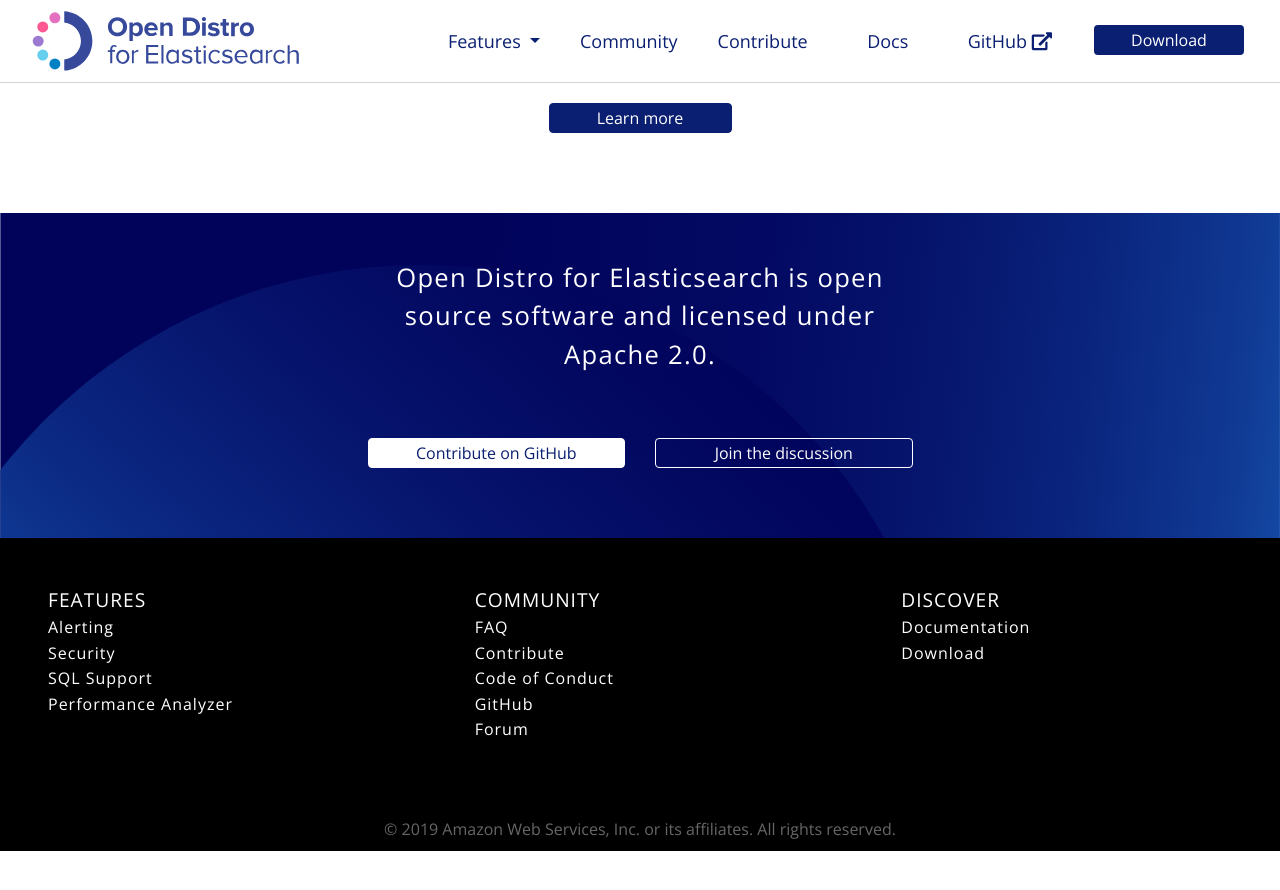
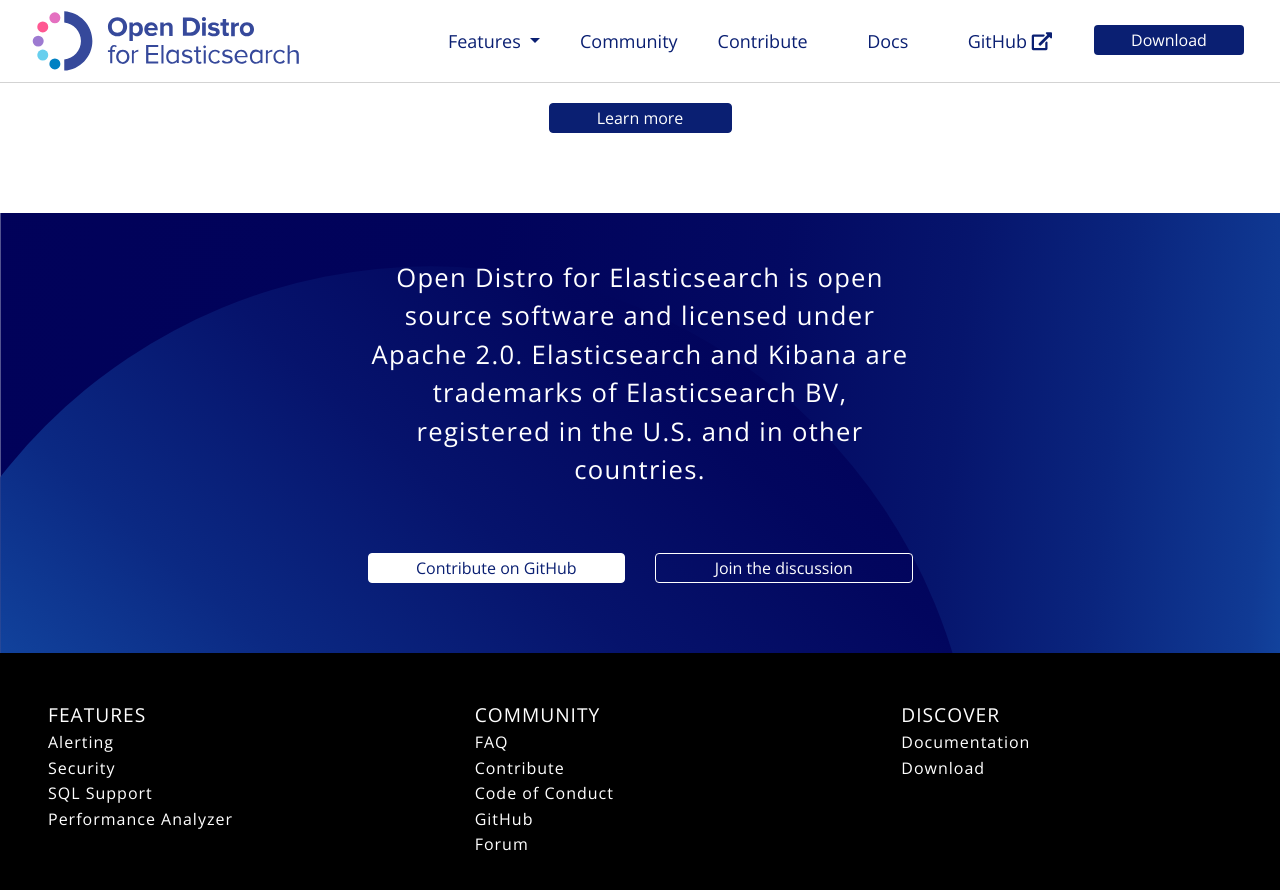
Before and after one commit to opendistro/for-elasticsearch, a Jekyll site: the page built from index.md, in a window 1280 px wide and 900 px high, scrolled down 3687 px. Shown: the top 890 px of the window. Built offline with Jekyll 4.4.1, drawn with Linux system fonts in a browser that asks for light colours; before the commit the page ends 4538 px from its top, so only the background shows below that.

Commit message:
Add trademarks attribution
According to https://www.elastic.co/legal/trademarks you must clearly attribute the brand names. This or a similar text should probably be added to the footer of every single page in both the webpage and documentation?

```diff
--- a/_data/pages/es/home.yml
+++ b/_data/pages/es/home.yml
@@ -121,5 +121,5 @@
 
 bottomBanner:
   class: '/assets/media/backgrounds/homehero.svg'
-  text: 'Open Distro for Elasticsearch is open source software and licensed under Apache 2.0.'
+  text: 'Open Distro for Elasticsearch is open source software and licensed under Apache 2.0. Elasticsearch and Kibana are trademarks of Elasticsearch BV, registered in the U.S. and in other countries.'
   color: "#0a1f72"
```
